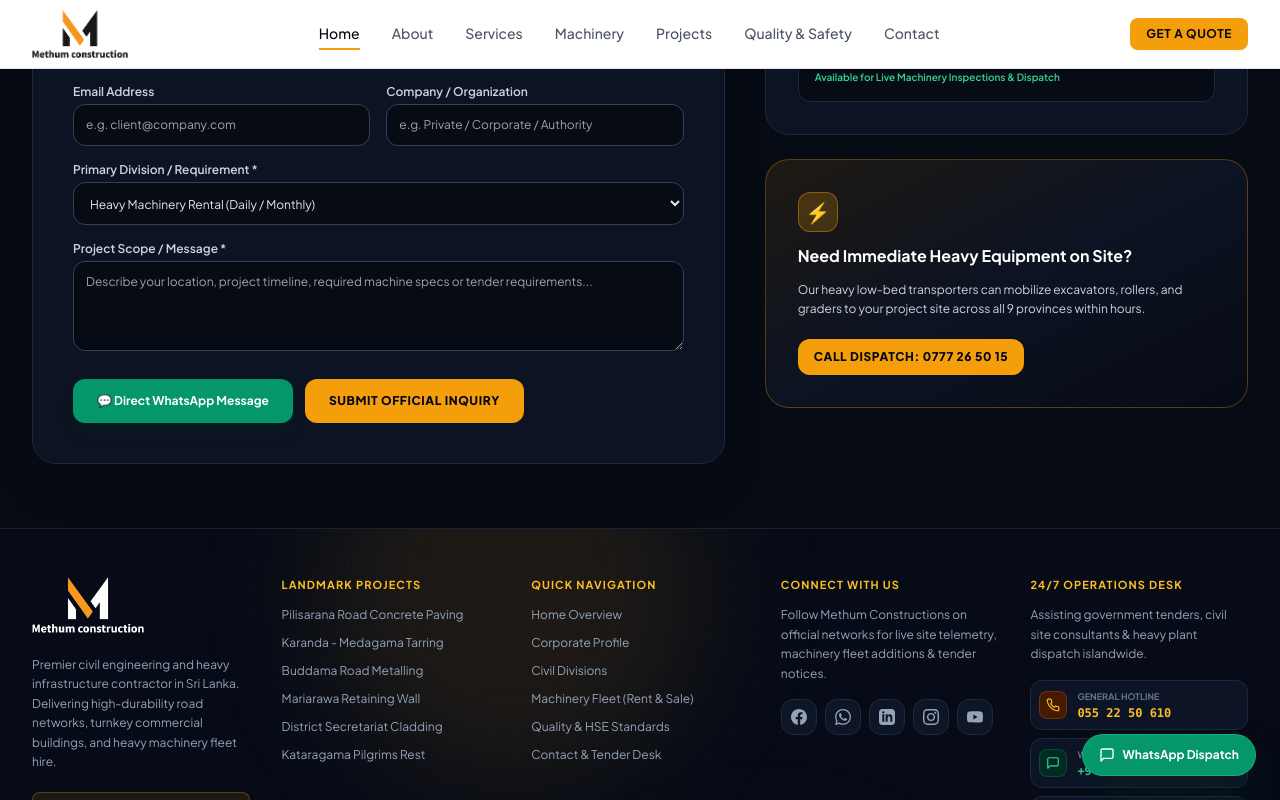
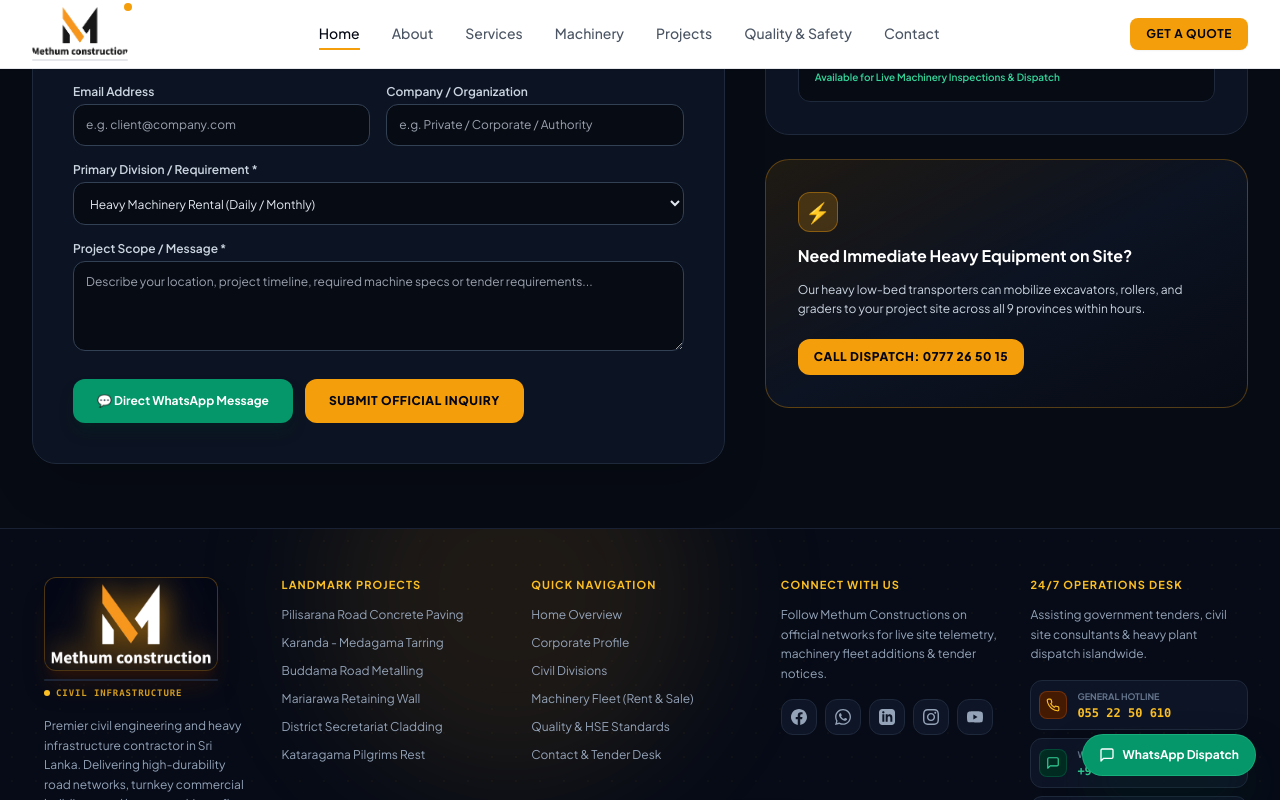
Before and after one commit to kavindurishan/Methum-Construction, a Next.js app: page /contact in a window 1280 px wide. Both pictures are taken after a click on the button "💬 Direct WhatsApp Message". Shown: the part 859-1659 px from the top of the page. Built offline with nearby package versions, Linux system fonts and the light colour scheme.

Commit message:
feat: add Wear Inhouse laser sweep & glow logo animations, enlarge footer logo, and add KRM Group division label

```diff
--- a/src/app/globals.css
+++ b/src/app/globals.css
@@ -69,5 +69,38 @@ body {
 }
 
 .animate-logo-sheen {
-  animation: logoShine 5s cubic-bezier(0.4, 0, 0.2, 1) infinite;
+  animation: logoShine 4s cubic-bezier(0.4, 0, 0.2, 1) infinite;
 }
+
+/* Wear Inhouse Futuristic Laser Sweep Hairline */
+@keyframes laser-sweep {
+  0% {
+    transform: translateX(-120%);
+    opacity: 0;
+  }
+  50% {
+    opacity: 1;
+  }
+  100% {
+    transform: translateX(260%);
+    opacity: 0;
+  }
+}
+
+.animate-laser-sweep {
+  animation: laser-sweep 3s ease-in-out infinite;
+}
+
+/* Wear Inhouse Ambient Logo Pulse Glow */
+@keyframes logo-pulse-glow {
+  0%, 100% {
+    filter: drop-shadow(0 0 3px rgba(245, 158, 11, 0.2));
+  }
+  50% {
+    filter: drop-shadow(0 0 14px rgba(245, 158, 11, 0.7)) drop-shadow(0 0 25px rgba(245, 158, 11, 0.3));
+  }
+}
+
+.animate-logo-glow {
+  animation: logo-pulse-glow 3.5s ease-in-out infinite;
+}
--- a/src/components/Footer.tsx
+++ b/src/components/Footer.tsx
@@ -243,29 +243,51 @@ export default function Footer() {
           {/* 5-COLUMN BALANCED CONTENT GRID (YATHRA BUS SYSTEM ARCHITECTURE) */}
           {/* ========================================================== */}
           <div className="grid grid-cols-1 sm:grid-cols-2 lg:grid-cols-5 gap-6 xl:gap-8 pb-10 border-b border-slate-800/80">
-            {/* Column 1: Brand Logo & Verified CIDA Badges */}
+            {/* Column 1: Brand Logo & Verified CIDA Badges (Wear Inhouse Animated Focus) */}
             <div className="space-y-4">
-              <div>
+              <div className="pl-1 sm:pl-3">
                 <Link
                   href="/"
-                  className="inline-flex items-center group overflow-visible"
+                  className="inline-flex flex-col items-start group select-none relative cursor-pointer"
                 >
-                  <img
-                    src="/logo-white.png"
-                    alt="Methum Constructions"
-                    className="h-12 sm:h-14 w-auto filter drop-shadow-sm group-hover:scale-[1.03] transition-transform duration-200"
-                  />
+                  {/* Ambient Golden Glow Aura (Wear Inhouse Style) */}
+                  <div className="absolute -inset-3 bg-gradient-to-r from-amber-500/25 via-amber-400/30 to-yellow-500/20 rounded-2xl blur-xl opacity-75 group-hover:opacity-100 transition-opacity duration-300 pointer-events-none -z-10" />
+
+                  {/* Main Logo Image (Enlarged & Prominently Focused) */}
+                  <div className="relative overflow-hidden rounded-xl p-1.5 bg-slate-950/60 border border-amber-500/30 shadow-xl shadow-amber-950/40 transition-all duration-300 group-hover:scale-[1.04] group-hover:border-amber-400">
+                    <img
+                      src="/logo-white.png"
+                      alt="Methum Constructions"
+                      className="h-16 sm:h-20 w-auto object-contain transition duration-300 animate-logo-glow"
+                    />
+                    {/* Metallic Sheen Glare Animation */}
+                    <div className="absolute inset-0 w-2/3 h-full bg-gradient-to-r from-transparent via-white/50 to-transparent pointer-events-none animate-logo-sheen" />
+                  </div>
+
+                  {/* Futuristic Laser Hairline with Sweep Animation (Wear Inhouse Style) */}
+                  <div className="w-full h-[2px] bg-slate-800/90 mt-2 relative overflow-hidden rounded-full">
+                    <div className="absolute top-0 left-0 w-1/2 h-full bg-gradient-to-r from-transparent via-amber-400 to-transparent animate-laser-sweep" />
+                  </div>
+
+                  {/* Live Status Subtag Indicator */}
+                  <div className="flex items-center gap-1.5 mt-1.5 text-[9px] font-mono tracking-widest text-slate-400 uppercase">
+                    <span className="relative flex h-1.5 w-1.5">
+                      <span className="animate-ping absolute inline-flex h-full w-full rounded-full bg-amber-400 opacity-75"></span>
+                      <span className="relative inline-flex rounded-full h-1.5 w-1.5 bg-amber-400"></span>
+                    </span>
+                    <span className="text-amber-400/90 font-bold">CIVIL INFRASTRUCTURE</span>
+                  </div>
                 </Link>
               </div>
 
-              <p className="text-slate-400 text-xs leading-relaxed">
+              <p className="text-slate-400 text-xs leading-relaxed pl-1 sm:pl-3">
                 Premier civil engineering and heavy infrastructure contractor in
                 Sri Lanka. Delivering high-durability road networks, turnkey
                 commercial buildings, and heavy machinery fleet hire.
               </p>
 
               {/* Accreditation Badge */}
-              <div className="pt-1">
+              <div className="pt-1 pl-1 sm:pl-3">
                 <div className="inline-flex items-center gap-2 px-3 py-1 rounded-lg bg-amber-500/10 border border-amber-500/30 text-amber-400 text-[11px] font-bold tracking-wider uppercase">
                   <ShieldCheck className="w-3.5 h-3.5 text-amber-400 shrink-0" />
                   <span>{siteConfig.company.cidaGrading}</span>
@@ -568,7 +590,10 @@ export default function Footer() {
                 &copy; {currentYear} {siteConfig.company.legalName}. All Rights
                 Reserved.
               </p>
-              <p className="text-[11px] sm:text-xs text-slate-500 font-normal">
+              <p className="text-[11px] sm:text-xs text-slate-400 font-medium tracking-wide">
+                A Technical Division of KRM Group
+              </p>
+              <p className="text-[10px] sm:text-[11px] text-slate-500 font-normal">
                 {siteConfig.company.cidaGrading} • Business Reg:{" "}
                 {siteConfig.company.businessRegistration}
               </p>
--- a/src/components/Header.tsx
+++ b/src/components/Header.tsx
@@ -22,16 +22,32 @@ export default function Header() {
     <header className="bg-white border-b border-gray-200 sticky top-0 z-50 shadow-sm transition-all duration-200">
       <div className="max-w-7xl mx-auto px-4 sm:px-6 lg:px-8 h-16 sm:h-[68px] flex items-center justify-between gap-4">
 
-        {/* CLEAN LOGO ON THE FAR LEFT (NO EMPTY PADDING, SHARP & CRISP) */}
-        <Link href="/" className="flex items-center shrink-0 group py-1">
-          <div className="relative overflow-hidden transition-all duration-300 ease-out group-hover:scale-105">
-            <img
-              src="/logo.png"
-              alt="Methum Constructions"
-              className="h-10 sm:h-12 w-auto object-contain transition duration-200"
-            />
-            {/* Metallic Sheen Glare Animation */}
-            <div className="absolute inset-0 w-2/3 h-full bg-gradient-to-r from-transparent via-white/50 to-transparent pointer-events-none animate-logo-sheen"></div>
+        {/* CLEAN LOGO ON THE FAR LEFT (WEAR INHOUSE ANIMATION STYLE) */}
+        <Link href="/" className="flex flex-col items-start shrink-0 group py-1 relative">
+          <div className="relative overflow-visible transition-all duration-300 ease-out group-hover:scale-[1.03]">
+            {/* Ambient Gold Glow Aura on Hover (Wear Inhouse Style) */}
+            <div className="absolute -inset-1.5 bg-amber-500/25 blur-lg opacity-0 group-hover:opacity-100 transition-opacity duration-300 pointer-events-none -z-10" />
+
+            <div className="relative overflow-hidden rounded-md">
+              <img
+                src="/logo.png"
+                alt="Methum Constructions"
+                className="h-10 sm:h-12 w-auto object-contain transition duration-200 group-hover:drop-shadow-[0_0_12px_rgba(245,158,11,0.5)]"
+              />
+              {/* Metallic Sheen Glare Animation */}
+              <div className="absolute inset-0 w-2/3 h-full bg-gradient-to-r from-transparent via-white/60 to-transparent pointer-events-none animate-logo-sheen"></div>
+            </div>
+
+            {/* Wear Inhouse Pulsing Status Indicator Dot */}
+            <span className="absolute -top-1 -right-1 flex h-2 w-2">
+              <span className="animate-ping absolute inline-flex h-full w-full rounded-full bg-amber-500 opacity-75"></span>
+              <span className="relative inline-flex rounded-full h-2 w-2 bg-amber-500"></span>
+            </span>
+          </div>
+
+          {/* Futuristic Laser Hairline with Sweep Animation (Wear Inhouse Style) */}
+          <div className="w-full h-[1.5px] bg-gray-200 mt-1 relative overflow-hidden rounded-full">
+            <div className="absolute top-0 left-0 w-1/2 h-full bg-gradient-to-r from-transparent via-amber-500 to-transparent animate-laser-sweep" />
           </div>
         </Link>
 
```
